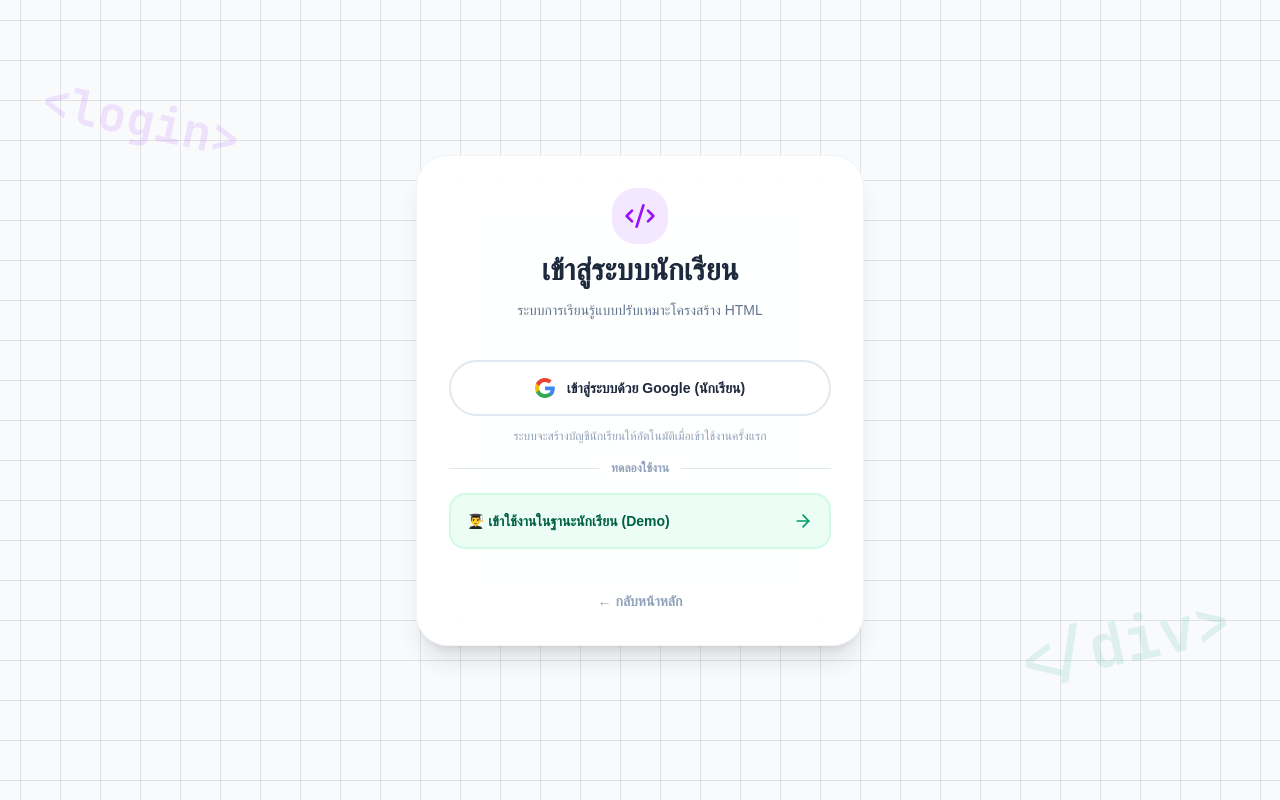
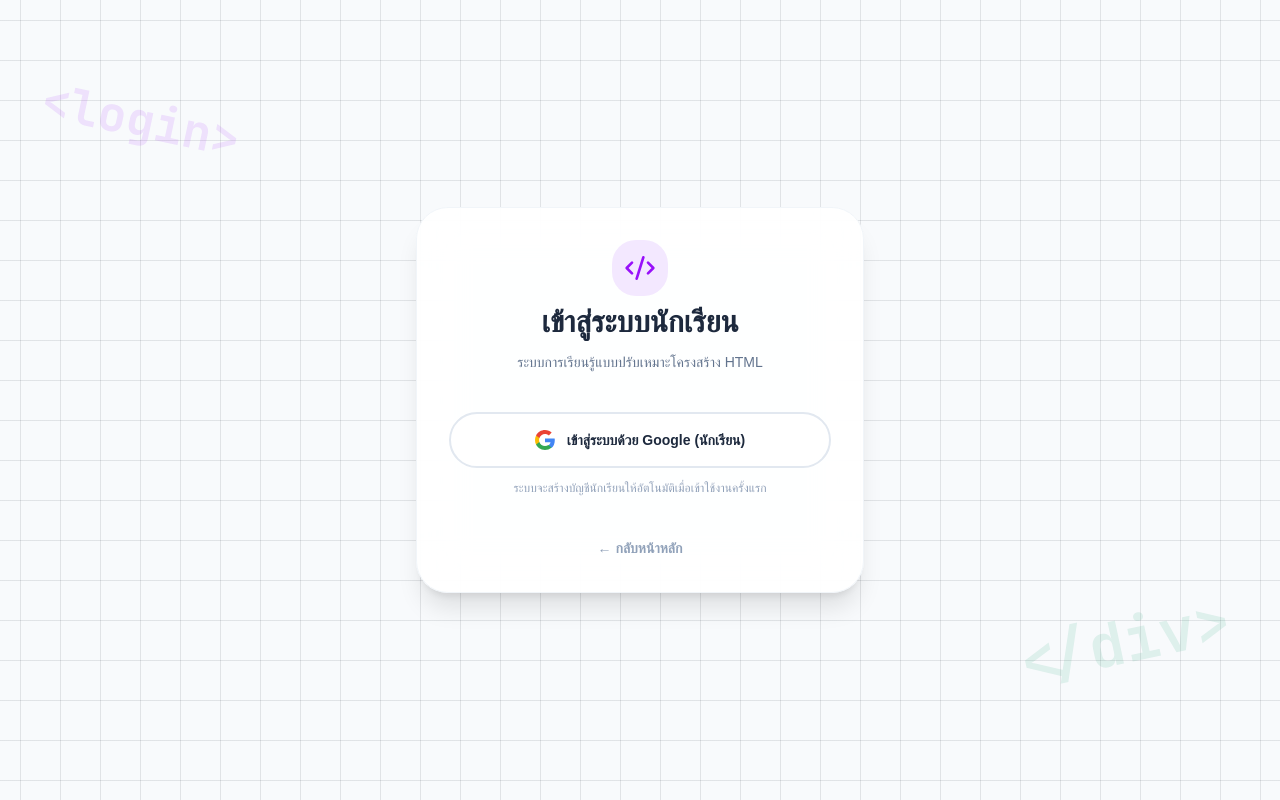
Before and after one commit to Pannawat2904/Webai-adaptive-learning, a Next.js app: page /login in a window 1280 px wide. Built offline with nearby package versions, Linux system fonts and the light colour scheme; no server answers; a web font is replaced by a local one.

Commit message:
feat(auth): completely remove demo login for students to rely solely on Google OAuth

```diff
--- a/src/app/login/page.tsx
+++ b/src/app/login/page.tsx
@@ -7,13 +7,8 @@ import { Code2, Sparkles, LogIn, ArrowRight } from 'lucide-react';
 import Link from 'next/link';
 
 export default function LoginPage() {
-  const { signInWithGoogle, switchRole } = useAuth();
+  const { signInWithGoogle } = useAuth();
   const router = useRouter();
-
-  const handleDemoLogin = (targetRole: 'student') => {
-    switchRole(targetRole);
-    router.push('/student');
-  };
 
   return (
     <div className="min-h-screen flex items-center justify-center py-8 relative">
@@ -76,28 +71,6 @@ export default function LoginPage() {
           </p>
         </div>
 
-        <div className="relative flex items-center justify-center my-6">
-          <div className="border-t border-slate-200 dark:border-slate-800 w-full"></div>
-          <span className="bg-white dark:bg-slate-900 px-3 text-xs font-semibold text-slate-400 absolute rounded-full">
-            ทดลองใช้งาน
-          </span>
-        </div>
-
-        {/* Demo Roles for immediate evaluation */}
-        <div className="space-y-3">
-          <button
-            onClick={() => handleDemoLogin('student')}
-            className="w-full flex items-center justify-between p-4 rounded-2xl bg-emerald-50 dark:bg-emerald-900/30 border-2 border-emerald-100 dark:border-emerald-800/50 text-emerald-800 dark:text-emerald-200 hover:bg-emerald-100 dark:hover:bg-emerald-900/50 transition-all text-left group active:scale-95"
-          >
-            <div>
-              <div className="font-bold text-sm flex items-center gap-1.5">
-                <span>👨‍🎓 เข้าใช้งานในฐานะนักเรียน (Demo)</span>
-              </div>
-            </div>
-            <ArrowRight className="w-5 h-5 text-emerald-600 group-hover:translate-x-1 transition-transform" />
-          </button>
-        </div>
-
         <div className="pt-4 text-center">
           <Link href="/" className="text-sm font-bold text-slate-400 hover:text-purple-600 transition-colors">
             &larr; กลับหน้าหลัก
```
